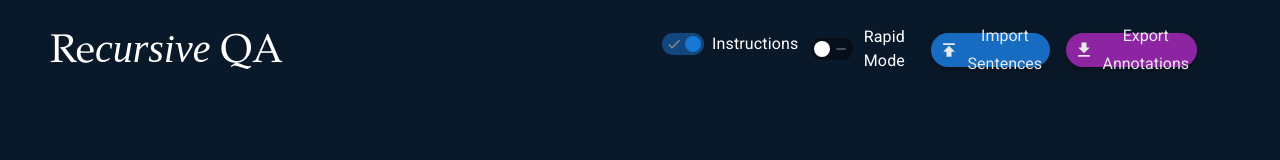
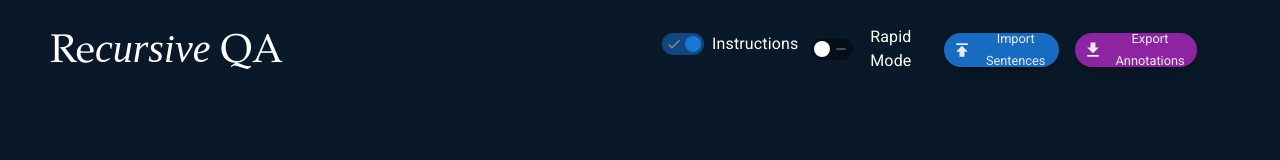
Before and after one commit to KostadinDev/Recursive-QA, a React (Create React App) app in the folder frontend/: page / in a window 1280 px wide. Shown: the top 160 px of the page. Built offline with nearby package versions, Linux system fonts and the light colour scheme; no server answers.

Commit message:
added history and styling

```diff
--- a/frontend/src/Navigation/navigation.style.css
+++ b/frontend/src/Navigation/navigation.style.css
@@ -84,7 +84,7 @@ h1 {
 }
 
 .import-text{
-    font-size:16px;
+    font-size:1vw;
     text-transform: none;
     font-weight: normal;
     letter-spacing: normal;
--- a/frontend/src/QAContainer/QAContainer.js
+++ b/frontend/src/QAContainer/QAContainer.js
@@ -73,7 +73,7 @@ function QAContainer(props) {
                 //TODO handle in case of segment retrieval error
             })
         ).then((newSegments) => {
-            setHistory(history.concat([{'question': question, 'answer': answer, 'segment': currentSegment}]))
+            setHistory([{'question': question, 'answer': answer, 'segment': currentSegment}].concat(history))
             setQuestions([]);
             setAnswers([]);
             return newSegments
--- a/frontend/src/QAContainer/QAItems.js
+++ b/frontend/src/QAContainer/QAItems.js
@@ -46,7 +46,7 @@ export default function QAItems(props) {
         event.preventDefault();
         let newItemCopy = newItem.toLowerCase();
         const wordsInNewItem = newItemCopy.split(' ');
-        if (wordsInNewItem[0] == 'what') {
+        if (wordsInNewItem[0].toLowerCase() == 'what') {
             newItemCopy = (newItemCopy.replace('what ', ''));
         }
         if (newItemCopy[newItemCopy.length - 1] == '?') {
--- a/frontend/src/QAContainer/qacontainer.style.css
+++ b/frontend/src/QAContainer/qacontainer.style.css
@@ -3,7 +3,7 @@
     display: flex;
     flex-direction: row;
     align-items: flex-start;
-    height: 350px
+    height: 275px
 }
 
 .qacomponent {
```
